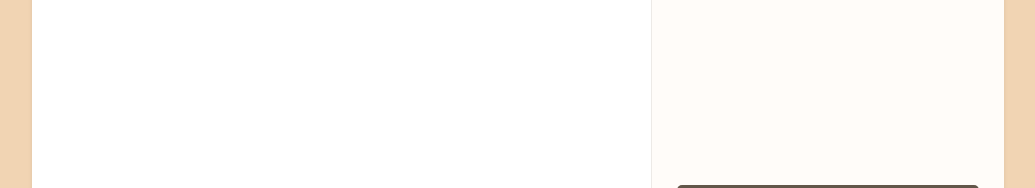
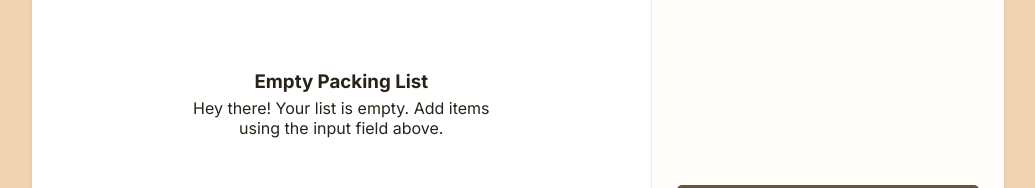
Before and after one commit to jbsinluenam/2024-react-trekbag, a React (Vite) app: page / in a window 1280 px wide. Both pictures are taken after a click on the button "Remove all items". Shown: the part 288-476 px from the top of the page, without its empty margins (122-1157 px from the left). Built offline with nearby package versions, Linux system fonts and the light colour scheme.

Commit message:
All buttons is function properly.

```diff
--- a/src/App.jsx
+++ b/src/App.jsx
@@ -9,8 +9,9 @@ import { initialItems } from "./lib/constants";
 function App() {
   const [items, setItems] = useState(initialItems);
 
+  //Best practice
+  //We centralized the functions that handle the state of the items in the App component
   //All the logic for adding and removing items will be handled here
-  //The functions will be passed down to the Sidebar component
   //This is the cleanest way to manage the state of the items
 
   const handleAddItem = (newItemText) => {
--- /dev/null
+++ b/src/components/EmptyView.jsx
@@ -0,0 +1,10 @@
+export const EmptyView = () => {
+  return (
+    <section className="empty-state">
+      <h3>Empty Packing List</h3>
+      <p>
+        Hey there! Your list is empty. Add items using the input field above.
+      </p>
+    </section>
+  );
+};
--- a/src/components/ItemList.jsx
+++ b/src/components/ItemList.jsx
@@ -1,10 +1,14 @@
+import { EmptyView } from "./EmptyView";
+
 export default function ItemList({
   items,
   handleDeleteItem,
   handleToggleItem,
 }) {
   return (
-    <ul>
+    <ul className="item-list">
+      {items.length === 0 && <EmptyView />}
+
       {items.map((item) => {
         return (
           <Item
```
